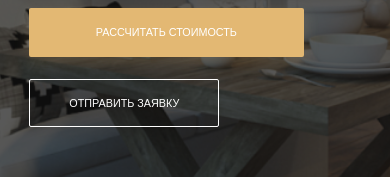
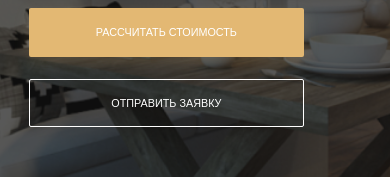
Before and after one commit to goslyan/projept, a website: page index.html in a window 390 px wide. Shown: the part 517-694 px from the top of the page. Drawn offline with Linux system fonts and the light colour scheme; a web font is replaced by a local one.

Commit message:
9 lesson

```diff
--- a/css/style.css
+++ b/css/style.css
@@ -609,6 +609,9 @@ body {
     min-width: 22.86rem;
     margin-bottom: 1.85rem;
   }
+  .hero .button--outline {
+    min-width: 22.86rem;
+  }
 }
 @media screen and (max-height: 520px) {
   .hero__scroll-down {
--- a/sass/_media.sass
+++ b/sass/_media.sass
@@ -34,6 +34,9 @@
             display: block
             min-width: 22.86rem
             margin-bottom: 1.85rem
+        .button
+            &--outline
+                min-width: 22.86rem
 @media screen and ( max-height: 520px )
     .hero
         &__scroll-down
```
